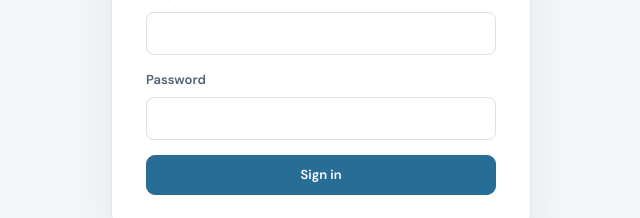
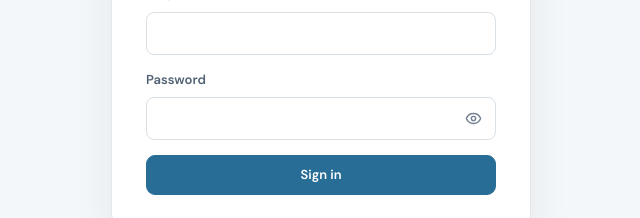
Before and after one commit to saadbinwaqas949/ragNready, a Next.js app: page /admin/login in a window 1280 px wide. Shown: the part 391-609 px from the top of the page, without its empty margins (319-959 px from the left). Built offline with nearby package versions, Linux system fonts and the light colour scheme.

Commit message:
Add password visibility toggle to admin login

```diff
--- a/package.json
+++ b/package.json
@@ -15,6 +15,7 @@
     "framer-motion": "^12.23.0",
     "gsap": "^3.13.0",
     "lenis": "^1.3.11",
+    "lucide-react": "^1.67.0",
     "next": "^15.5.3",
     "react": "^19.1.1",
     "react-dom": "^19.1.1",
@@ -26,9 +27,9 @@
     "@types/node": "^22.18.6",
     "@types/react": "^19.1.13",
     "@types/react-dom": "^19.1.9",
+    "autoprefixer": "^10.4.21",
     "eslint": "^9.35.0",
     "eslint-config-next": "^15.5.3",
-    "autoprefixer": "^10.4.21",
     "postcss": "^8.5.6",
     "tailwindcss": "^3.4.17",
     "typescript": "^5.9.2"
--- a/src/app/admin/admin.css
+++ b/src/app/admin/admin.css
@@ -70,6 +70,11 @@
 .admin-login-card h1 { margin: 0; font-family: Georgia, serif; font-size: 29px; font-weight: 500; }
 .admin-login-card > p { margin: 9px 0 25px; color: #778494; font-size: 14px; }
 .admin-login-form { display: grid; gap: 15px; }
+.password-input-wrap { position: relative; display: block; }
+.password-input-field { padding-right: 44px; }
+.password-input-toggle { position: absolute; top: 50%; right: 8px; display: grid; width: 30px; height: 30px; place-items: center; transform: translateY(-50%); border: 0; border-radius: 6px; padding: 0; background: transparent; color: #718092; cursor: pointer; }
+.password-input-toggle:hover { background: #f1f5f7; color: #314960; }
+.password-input-toggle:focus-visible { outline: 2px solid #347fa5; outline-offset: 1px; }
 @media (max-width: 840px) {
   .admin-layout { grid-template-columns: 1fr; }
   .admin-sidebar { position: sticky; z-index: 10; top: 0; height: auto; padding: 12px 16px; }
--- a/src/components/admin/admin-login-form.tsx
+++ b/src/components/admin/admin-login-form.tsx
@@ -4,6 +4,7 @@ import { useState, type FormEvent } from "react";
 import { useRouter } from "next/navigation";
 import { z } from "zod";
 import { createSupabaseBrowserClient } from "@/lib/supabase/client";
+import { PasswordInput } from "./password-input";
 
 export function AdminLoginForm() {
   const router = useRouter();
@@ -30,7 +31,7 @@ export function AdminLoginForm() {
   return <form className="admin-login-form" onSubmit={submit}>
     {error && <p className="admin-notice admin-notice-error" role="alert">{error}</p>}
     <label className="admin-field">Email<input className="admin-input" autoComplete="username" type="email" name="email" required /></label>
-    <label className="admin-field">Password<input className="admin-input" autoComplete="current-password" type="password" name="password" required /></label>
+    <label className="admin-field">Password<PasswordInput autoComplete="current-password" name="password" required /></label>
     <button className="admin-button admin-button-primary" type="submit" disabled={busy}>{busy ? "Signing in…" : "Sign in"}</button>
   </form>;
 }
--- /dev/null
+++ b/src/components/admin/password-input.tsx
@@ -0,0 +1,17 @@
+"use client";
+
+import { useState, type InputHTMLAttributes } from "react";
+import { Eye, EyeOff } from "lucide-react";
+
+type PasswordInputProps = Omit<InputHTMLAttributes<HTMLInputElement>, "type">;
+
+export function PasswordInput({ className = "admin-input", ...props }: PasswordInputProps) {
+  const [visible, setVisible] = useState(false);
+
+  return <span className="password-input-wrap">
+    <input {...props} className={`${className} password-input-field`} type={visible ? "text" : "password"} />
+    <button className="password-input-toggle" type="button" aria-label={visible ? "Hide password" : "Show password"} onClick={() => setVisible((current) => !current)}>
+      {visible ? <EyeOff size={17} aria-hidden="true" /> : <Eye size={17} aria-hidden="true" />}
+    </button>
+  </span>;
+}
```
Also changed, not shown: 1 other file (tests, documents, lock files or other folders).
